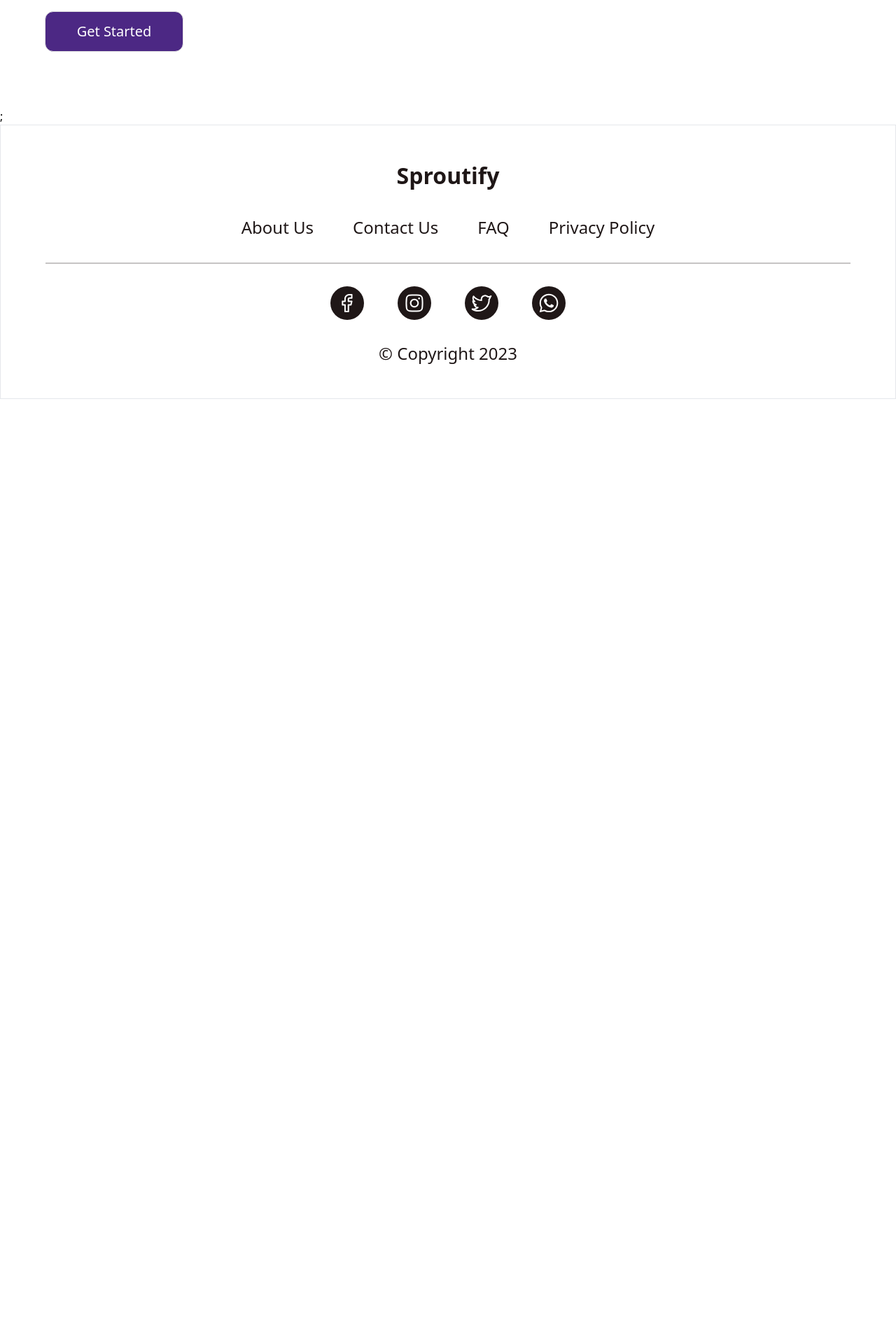
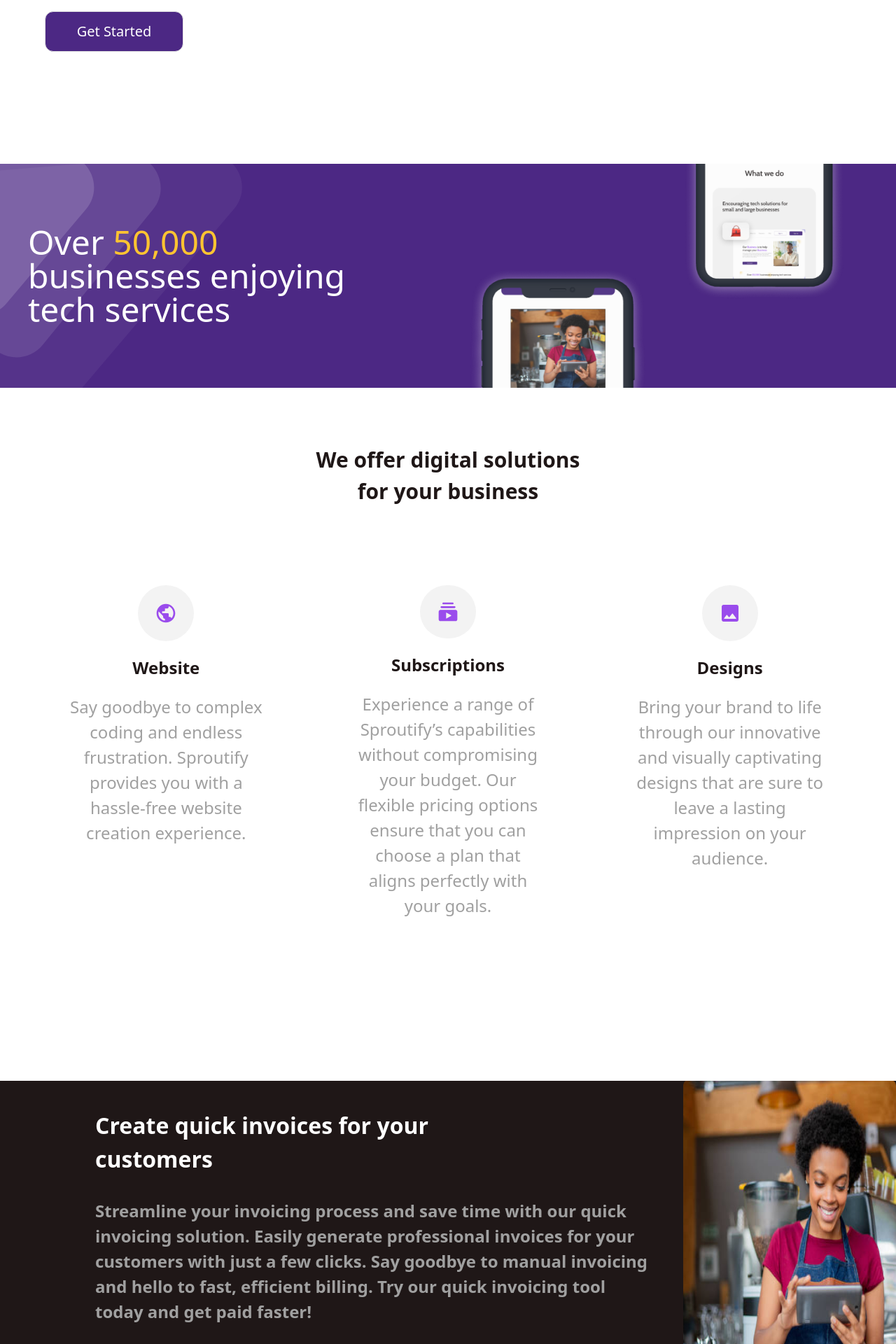
Before and after one commit to CISH-NG/sproutify-beta, a Next.js app: page /websites in a window 1280 px wide. Shown: the part 880-2800 px from the top of the page at 70% size. Before the commit the page ends 1450 px from the top, so only its background shows below. Built offline with nearby package versions, Linux system fonts and the light colour scheme.

Commit message:
WIP: Implementing ui website

```diff
--- a/src/components/Screens/Screens.tsx
+++ b/src/components/Screens/Screens.tsx
@@ -1,23 +1,55 @@
 import React from "react";
 import Image from "next/image";
 import Group94 from "@/assets/images/Group94.png";
+import Polygon from "@/assets/svg/polygon";
+import mobilepreview1 from "@/assets/images/mobile-prev1.png";
+import mobilepreview2 from "@/assets/images/mobile-prev12.png";
+import website from "@/assets/svg/website.svg";
+import subscriptions from "@/assets/svg/subscriptions.svg";
+import designs from "@/assets/svg/designs.svg";
+import retailer2 from "@/assets/images/retailer2.png";
+
+const services = [
+  {
+    id: 1,
+    name: "Website",
+    content:
+      " Say goodbye to complex coding and endless frustration. Sproutify provides you with a hassle-free website creation experience.",
+    image: website,
+  },
+  {
+    id: 2,
+    name: "Subscriptions",
+    content:
+      "Experience a range of Sproutify’s capabilities without compromising your budget. Our flexible pricing options ensure that you can choose a plan that aligns perfectly with your goals.",
+    image: subscriptions,
+  },
+  {
+    id: 3,
+    name: "Designs",
+    content:
+      "Bring your brand to life through our innovative and visually captivating designs that are sure to leave a lasting impression on your audience.",
+    image: designs,
+  },
+];
 
 export default function Screens() {
   return (
+    <>
       <section className="px-[5%] max-width mt-20 flex flex-col-reverse items-center gap-y-10 gap-x-[5%] lg:mt-0 l lg:flex-row lg:py-20">
-      <div className="lg:w-1/2">
+        <div className="lg:w-1/2 ">
           <div className="mb-8 lg:mb-20">
             <h1 className="text-center font-sans text-2xl font-semibold text-inky-black lg:text-left lg:text-[56px] lg:leading-[68px]">
-            Elevate your <span className="text-[#9A4CEC]">Business</span> with a
-            personal <span className="text-[#9A4CEC]">Website</span>
+              Elevate your <span className="text-[#9A4CEC]">Business</span> with
+              a personal <span className="text-[#9A4CEC]">Website</span>
             </h1>
 
             <p className="lg:text-[24px] text-[16px] mt-6 text-[#A0A0A0]">
-            Welcome to Sproutify - the platform that empowers businesses to grow
-            and flourish! With our all-in-one solution, you can easily create
-            websites, generate invoices, access eye-catching designs, launch
-            powerful digital marketing campaigns, and seamlessly manage all
-            digital aspects of your business.
+              Welcome to Sproutify - the platform that empowers businesses to
+              grow and flourish! With our all-in-one solution, you can easily
+              create websites, generate invoices, access eye-catching designs,
+              launch powerful digital marketing campaigns, and seamlessly manage
+              all digital aspects of your business.
             </p>
             <p className="lg:text-[24px] text-[16px] mt-6 text-[#A0A0A0]">
               Say goodbye to the hassle of juggling multiple tools and hello to
@@ -30,13 +62,105 @@ export default function Screens() {
           </button>
         </div>
 
-      <div className="px-[10%] sm:px-[20%] lg:w-1/2 lg:px-0">
+        <div className="px-[10%] sm:px-[20%] lg:w-1/2 lg:px-0 ">
           <Image
             src={Group94}
             alt="Picture of the author"
-          className="mx-auto mt-10 rounded-xl lg:ml-auto lg:mr-0 lg:mt-0"
+            className="mx-auto mt-10 rounded-xl lg:ml-auto  lg:mt-0"
           />
         </div>
       </section>
+
+      <section className=" relative my-12 flex h-[100px] w-full justify-around gap-5 bg-[#4C2884] lg:my-20 lg:h-[320px] ">
+        <div className="absolute top-0 left-0 z-0 rotate-0" aria-hidden="true">
+          <Polygon />
+        </div>
+
+        <div className="flex justify-between gap-x-3 px-10 lg:max-w-7xl">
+          <div className="relative z-10 flex w-1/2 items-center">
+            <p className="max-w-lg text-left text-base text-white lg:text-5xl ">
+              Over <span className="text-[#FEC431]">50,000</span> businesses
+              enjoying tech services
+            </p>
+          </div>
+          <div className="relative flex w-1/2 overflow-hidden">
+            <div className="flex items-end">
+              <Image src={mobilepreview1} alt="" className=" object-cover" />
+            </div>
+
+            <div className="flex items-start">
+              <Image src={mobilepreview2} alt="" className=" object-cover " />
+            </div>
+          </div>
+        </div>
+      </section>
+
+      <section className="w-full my-20">
+        <div className="lg:w-[400px] w-full mx-auto text-center">
+          <h1 className="text-[30px] font-semibold text-[#1F1717]">
+            We offer digital solutions for your business
+          </h1>
+        </div>
+      </section>
+
+      <section className="lg:w-[1200px] w-full  mx-auto flex lg:p-5 justify-evenly lg:flex-row flex-col lg:flex-wrap lg:gap-12 my-20">
+        {services.map((service) => (
+          <div
+            key={service.id}
+            className="w-[340px] max-h-[500px] p-3 mx-auto flex flex-col items-center gap-5"
+          >
+            <div className="w-[80px] h-[80px] bg-[#CECECE40] rounded-full items-center flex justify-center">
+              {" "}
+              <Image src={service.image} alt="" />
+            </div>
+            <h1 className="text-[#1F1717] text-[24px] font-bold">
+              {service.name}
+            </h1>
+            <p className="text-[#A0A0A0] lg:text-[24px] text-[16px] text-center w-[280px]">
+              {service.content}
+            </p>
+          </div>
+        ))}
+      </section>
+
+      <section className="lg:h-[478px] h-[800px] flex lg:flex-row flex-col my-[200px] mx-auto justify-between bg-[#1F1717]">
+        <div className="flex flex-col p-3 lg:p-10 gap-8 lg:ml-24">
+          <h1 className="lg:text-[32px] text-[24px] text-center text-[#FFFFFF] lg:text-left lg:w-[518px]  font-semibold ">
+            Create quick invoices for your customers
+          </h1>
+          <p className="lg:text-[24px] text-[16px] text-[#A0A0A0] lg:text-left lg:w-[800px] text-center font-semibold">
+            Streamline your invoicing process and save time with our quick
+            invoicing solution. Easily generate professional invoices for your
+            customers with just a few clicks. Say goodbye to manual invoicing
+            and hello to fast, efficient billing. Try our quick invoicing tool
+            today and get paid faster!
+          </p>
+          <button className=" bg-[#4C2884] py-[13px] px-[32px] lg:text-[20px] rounded-xl lg:w-[198px] text-[#FFFFFF] font-medium">
+            Create Invoice
+          </button>
+        </div>
+        <div className="lg:w-[478px]  lg:h-full flex">
+          <Image src={retailer2} alt="" />
+        </div>
+      </section>
+
+      <section className="mx-auto flex flex-col gap-6 justify-center items-center my-[126px] ">
+        <h1 className="text-[24px] text-[#1F1717] text-center font-normal">
+          Subscribe to get prompt updates
+        </h1>
+        <div className="flex justify-center ">
+          <div className="relative">
+            <input
+              type="text"
+              placeholder="Email Address"
+              className="py-4 px-2 pl-14 pr-12 w-full lg:w-[420px] bg-[#9A4CEC] rounded-lg focus:outline-none "
+            />
+            <button className="absolute right-1 top-1/2 transform -translate-y-1/2 h-12 w-[120px] bg-[#4C2884] text-white text-[18px] rounded-lg flex items-center justify-center focus:outline-none">
+              Subscribe
+            </button>
+          </div>
+        </div>
+      </section>
+    </>
   );
 }
```
Lines whose indentation alone changed are shown as unchanged.
